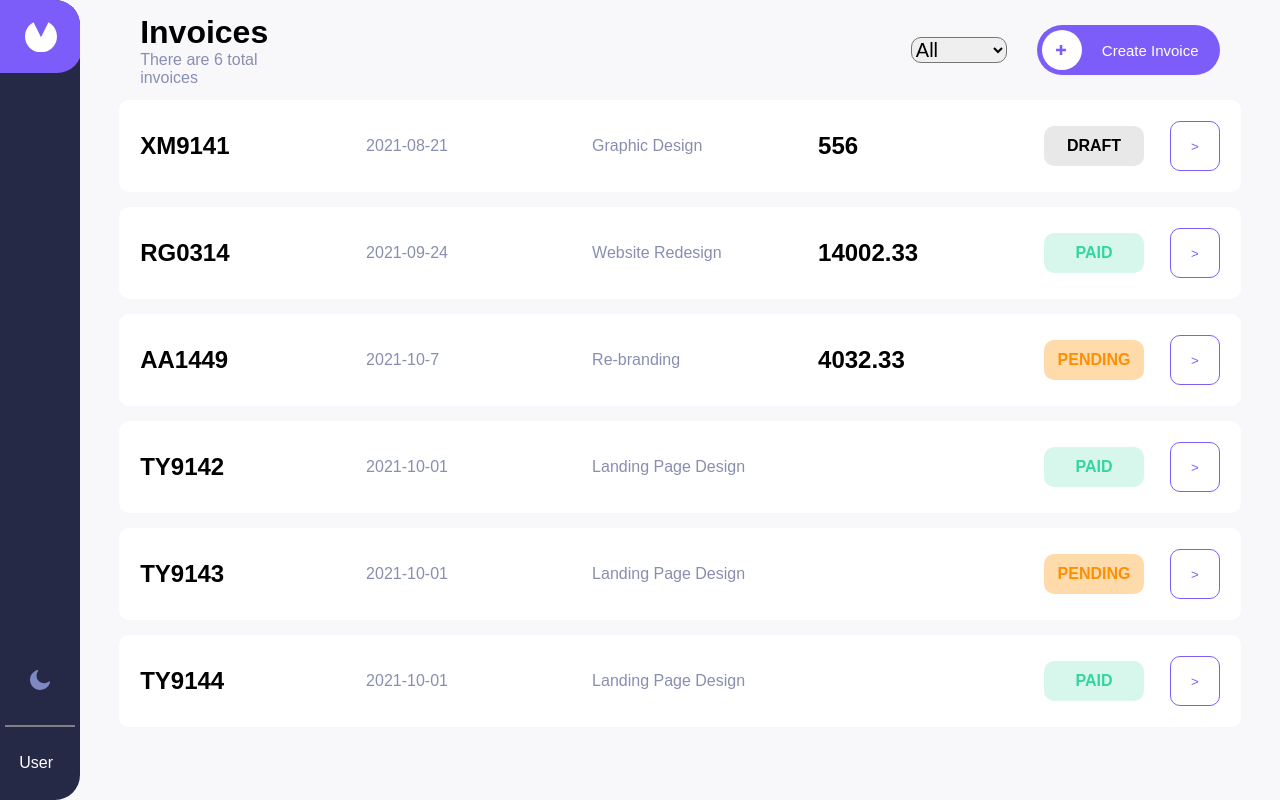
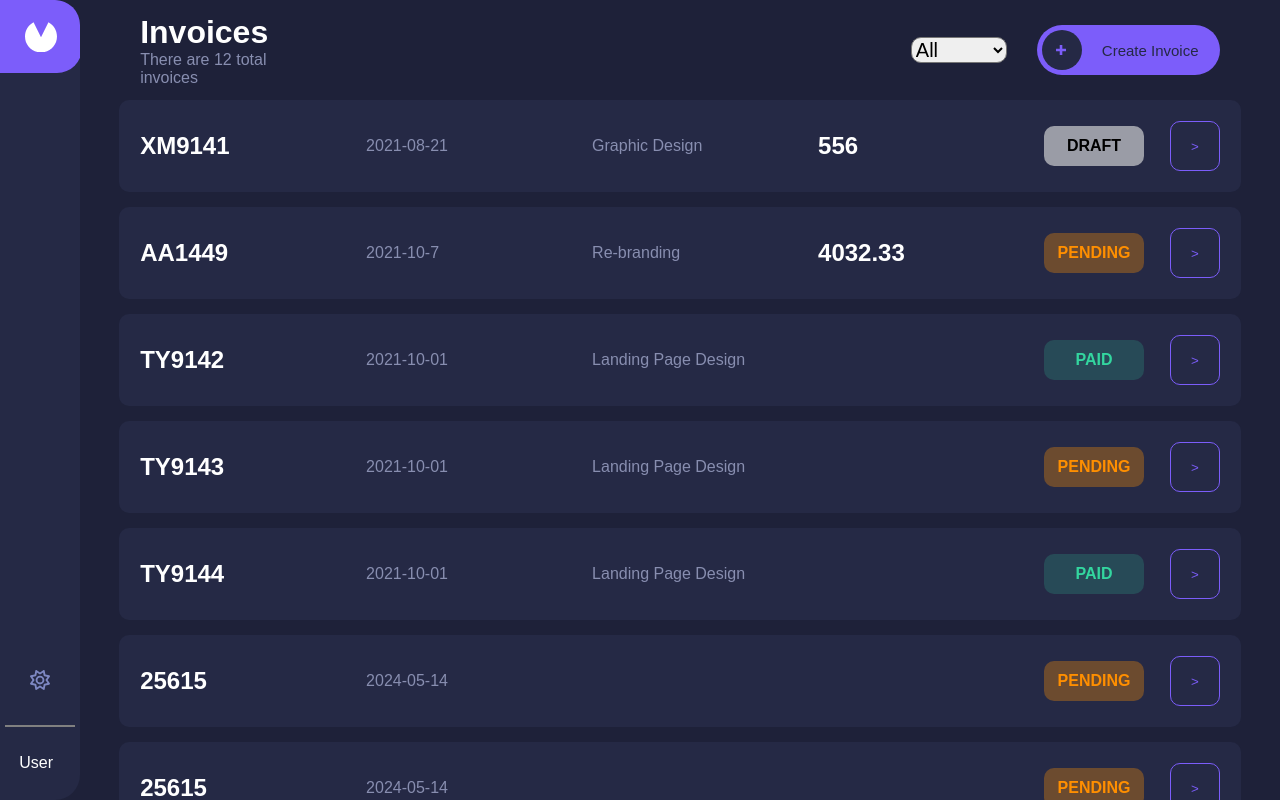
Before and after one commit to MuhammaddiyorQobulov/Invoices-app, a Vue app: page / in a window 1280 px wide. Built offline with nearby package versions, Linux system fonts and the light colour scheme; data requests are answered from the project's data file.

Commit message:
added create-invoice page codes

```diff
--- a/data/db.json
+++ b/data/db.json
@@ -36,37 +36,6 @@
         }
       ],
       "total": 556
-    },
-    {
-      "id": "RG0314",
-      "createdAt": "2021-09-24",
-      "paymentDue": "2021-10-01",
-      "description": "Website Redesign",
-      "paymentTerms": 7,
-      "clientName": "John Morrison",
-      "clientEmail": "jm@myco.com",
-      "status": "paid",
-      "senderAddress": {
-        "street": "19 Union Terrace",
-        "city": "London",
-        "postCode": "E1 3EZ",
-        "country": "United Kingdom"
-      },
-      "clientAddress": {
-        "street": "79 Dover Road",
-        "city": "Westhall",
-        "postCode": "IP19 3PF",
-        "country": "United Kingdom"
-      },
-      "items": [
-        {
-          "name": "Website Redesign",
-          "quantity": 1,
-          "price": 14002.33,
-          "total": 14002.33
-        }
-      ],
-      "total": 14002.33
     },
     {
       "id": "AA1449",
@@ -167,11 +136,228 @@
         "city": "Gotham",
         "postCode": "60457"
       }
+    },
+    {
+      "id": "25615",
+      "createdAt": "2024-05-14",
+      "paymentDue": "2024-05-14",
+      "description": "",
+      "paymentTerms": null,
+      "clientName": "Lucius Warren",
+      "clientEmail": "bytodil@mailinator.com",
+      "status": "pending",
+      "senderAddress": {
+        "street": "Dolores et quasi odi",
+        "city": "Eum enim voluptatem",
+        "postCode": "Eos aut est fugiat ",
+        "country": "Anim est non ipsam "
+      },
+      "clientAddress": {
+        "street": "Non quo non minus in",
+        "city": "Ipsa illum debitis",
+        "postCode": "Totam natus ea omnis",
+        "country": "Illum laboriosam q"
+      },
+      "items": [
+        {
+          "name": "",
+          "quantity": null,
+          "price": null,
+          "total": null
+        }
+      ],
+      "total": null
+    },
+    {
+      "id": "25615",
+      "createdAt": "2024-05-14",
+      "paymentDue": "2024-05-14",
+      "description": "",
+      "paymentTerms": null,
+      "clientName": "Lucius Warren",
+      "clientEmail": "bytodil@mailinator.com",
+      "status": "pending",
+      "senderAddress": {
+        "street": "Dolores et quasi odi",
+        "city": "Eum enim voluptatem",
+        "postCode": "Eos aut est fugiat ",
+        "country": "Anim est non ipsam "
+      },
+      "clientAddress": {
+        "street": "Non quo non minus in",
+        "city": "Ipsa illum debitis",
+        "postCode": "Totam natus ea omnis",
+        "country": "Illum laboriosam q"
+      },
+      "items": [
+        {
+          "name": "",
+          "quantity": null,
+          "price": null,
+          "total": null
+        }
+      ],
+      "total": null
+    },
+    {
+      "id": "25615",
+      "createdAt": "2024-05-14",
+      "paymentDue": "2024-05-14",
+      "description": "",
+      "paymentTerms": null,
+      "clientName": "Lucius Warren",
+      "clientEmail": "bytodil@mailinator.com",
+      "status": "pending",
+      "senderAddress": {
+        "street": "Dolores et quasi odi",
+        "city": "Eum enim voluptatem",
+        "postCode": "Eos aut est fugiat ",
+        "country": "Anim est non ipsam "
+      },
+      "clientAddress": {
+        "street": "Non quo non minus in",
+        "city": "Ipsa illum debitis",
+        "postCode": "Totam natus ea omnis",
+        "country": "Illum laboriosam q"
+      },
+      "items": [
+        {
+          "name": "",
+          "quantity": null,
+          "price": null,
+          "total": null
+        }
+      ],
+      "total": null
+    },
+    {
+      "id": "25615",
+      "createdAt": "2024-05-14",
+      "paymentDue": "2024-05-14",
+      "description": "",
+      "paymentTerms": null,
+      "clientName": "Lucius Warren",
+      "clientEmail": "bytodil@mailinator.com",
+      "status": "pending",
+      "senderAddress": {
+        "street": "Dolores et quasi odi",
+        "city": "Eum enim voluptatem",
+        "postCode": "Eos aut est fugiat ",
+        "country": "Anim est non ipsam "
+      },
+      "clientAddress": {
+        "street": "Non quo non minus in",
+        "city": "Ipsa illum debitis",
+        "postCode": "Totam natus ea omnis",
+        "country": "Illum laboriosam q"
+      },
+      "items": [
+        {
+          "name": "",
+          "quantity": null,
+          "price": null,
+          "total": null
+        }
+      ],
+      "total": null
+    },
+    {
+      "id": "65321",
+      "createdAt": "2024-05-14",
+      "paymentDue": "2024-05-14",
+      "description": "",
+      "paymentTerms": null,
+      "clientName": "Jameson Golden",
+      "clientEmail": "dymo@mailinator.com",
+      "status": "pending",
+      "senderAddress": {
+        "street": "Dolorem cupiditate s",
+        "city": "Esse adipisicing re",
+        "postCode": "Aut doloribus labore",
+        "country": "Labore rerum asperna"
+      },
+      "clientAddress": {
+        "street": "Magni omnis ut simil",
+        "city": "Laborum sunt qui sit",
+        "postCode": "Dolor tempora consec",
+        "country": "Dolor accusamus dolo"
+      },
+      "items": [
+        {
+          "name": "",
+          "quantity": null,
+          "price": null,
+          "total": null
+        }
+      ],
+      "total": null
+    },
+    {
+      "id": "54375",
+      "createdAt": "2024-05-14",
+      "paymentDue": "2024-05-14",
+      "description": "",
+      "paymentTerms": null,
+      "clientName": "Zephania Ferrell",
+      "clientEmail": "roneqofaba@mailinator.com",
+      "status": "draft",
+      "senderAddress": {
+        "street": "Ullamco necessitatib",
+        "city": "Quisquam ea numquam ",
+        "postCode": "Duis nemo omnis dolo",
+        "country": "Doloremque corrupti"
+      },
+      "clientAddress": {
+        "street": "Enim adipisicing qui",
+        "city": "Reiciendis eaque duc",
+        "postCode": "Sint est iste paria",
+        "country": "Sapiente molestiae i"
+      },
+      "items": [
+        {
+          "name": "",
+          "quantity": null,
+          "price": null,
+          "total": null
+        }
+      ],
+      "total": null
+    },
+    {
+      "id": "74249",
+      "createdAt": "2024-05-14",
+      "paymentDue": "2024-05-14",
+      "description": "",
+      "paymentTerms": null,
+      "clientName": "Aimee Lowery",
+      "clientEmail": "zeren@mailinator.com",
+      "status": "pending",
+      "senderAddress": {
+        "street": "Similique reiciendis",
+        "city": "Nostrum voluptatem p",
+        "postCode": "Ipsum proident com",
+        "country": "Sit vel ab suscipit"
+      },
+      "clientAddress": {
+        "street": "Blanditiis qui cupid",
+        "city": "Dolorum quam minus n",
+        "postCode": "Quis eum sed veniam",
+        "country": "Dolorem consequatur"
+      },
+      "items": [
+        {
+          "name": "",
+          "quantity": null,
+          "price": null,
+          "total": null
+        }
+      ],
+      "total": null
     }
   ],
   "current-mode": [
     {
-      "value": false,
+      "value": true,
       "id": "mode-id"
     }
   ]
--- a/src/store/store.js
+++ b/src/store/store.js
@@ -20,6 +20,14 @@ export const useInvoicesStore = defineStore("invocesStore", {
       const mainDatas = await res.json();
 
       this.datas = mainDatas;
+    },
+    async createInvoice(inv) {
+      const res = await fetch("http://localhost:3000/invoices/", {
+        method: "POST",
+        body: JSON.stringify(inv),
+        headers: { "Content-Type": "application/json" },
+      });
+      if (res.error) console.log(res.error);
     },
     async getSingleInvoice() {
       const route = useRoute();
--- a/src/views/AddInvoice.vue
+++ b/src/views/AddInvoice.vue
@@ -1,7 +1,7 @@
 <template>
 <div class="add-invoice">
     <h2>Add New Invoice</h2>
-    <form class="form" @submit.prevent='()=>{console.log(" a") }'>
+    <form class="form" @submit.prevent='handleSubmit'>
         <div class="bill-from">
             <h3 class="section-title">Bill From</h3>
             <label for="from-street">
@@ -72,21 +72,22 @@
 </template>
 
 <script>
-import datas from '@/store/store';
-
+import {
+    useInvoicesStore
+} from '@/store/store';
 export default {
     name: "AddInvoicePage",
     props: ['handleModal'],
     data() {
         return {
-            id: "RT3080",
-            createdAt: "",
-            paymentDue: "",
+            id: this.handleId(),
+            createdAt: new Date().toISOString().slice(0, 10),
+            paymentDue: new Date().toISOString().slice(0, 10),
             description: "",
             paymentTerms: null,
             clientName: "",
             clientEmail: "",
-            status: "",
+            status: "pending",
             senderAddress: {
                 street: "",
                 city: "",
@@ -111,8 +112,19 @@ export default {
     },
     methods: {
         handleSubmit() {
-            datas.push(this.$data)
+            this.invoicesStore.createInvoice(this.$data)
             this.handleModal()
+            console.log(this.$data);
+        },
+        handleId() {
+            return `${Math.floor(Math.random() * 100000)}`
+        }
+    },
+    setup() {
+        const invoicesStore = useInvoicesStore();
+
+        return {
+            invoicesStore
         }
     }
 }
--- a/src/views/Invoice.vue
+++ b/src/views/Invoice.vue
@@ -141,9 +141,10 @@ export default {
 <style scoped>
 .invoice {
     width: 100%;
+    height: calc(100vh - 100px);
     padding: 50px;
     transition: .2s;
-
+    overflow: scroll;
 }
 
 .back {
```
